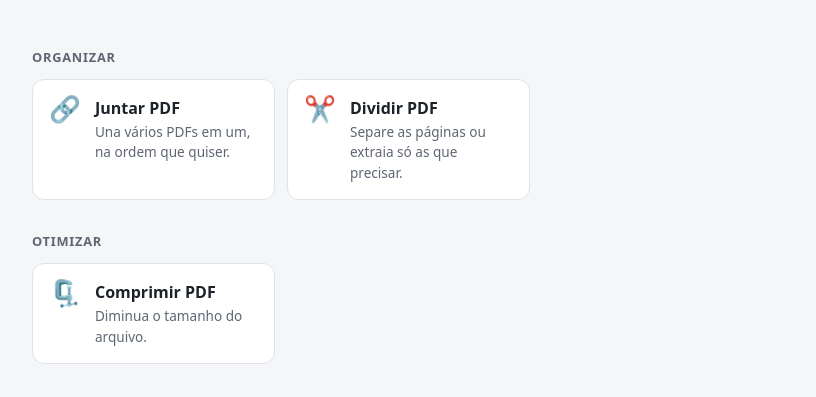
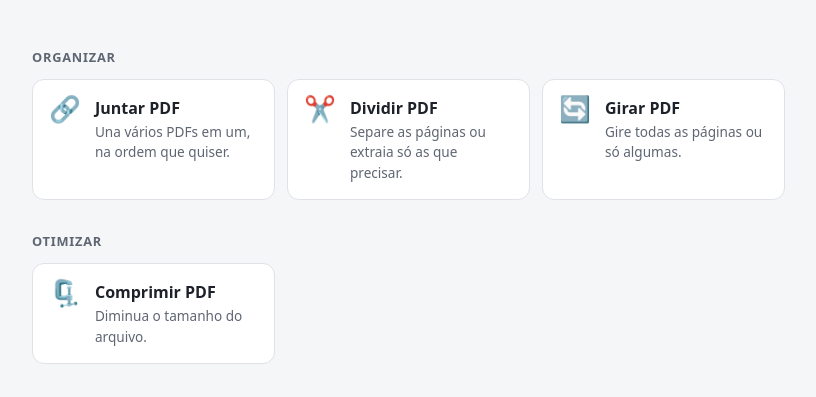
Before and after one commit to GianBala/EuAmoPDF, a Flask app: page / in a window 1280 px wide. Shown: the part 146-543 px from the top of the page, without its empty margins (104-920 px from the left). Run offline with Flask 3, Linux system fonts and the light colour scheme.

Commit message:
feat: adiciona girar PDF
Gira 90° para qualquer lado ou 180°, em todas as páginas ou só nas
indicadas (no mesmo formato "1-3, 5" do dividir). O giro soma com a
rotação que a página já tinha.

```diff
--- a/app.py
+++ b/app.py
@@ -289,6 +289,18 @@ def pdf_to_ppt(files, form, tmp):
     return buf.getvalue(), f"{base}.pptx"
 
 
+def rotate_pdf(files, form, tmp):
+    path, base = files[0]
+    doc = open_pdf(path)
+    angle = {'90': 90, '180': 180, '270': 270}.get(form.get('angle'))
+    if angle is None:
+        raise UserError("Escolha para que lado girar.")
+    spec = form.get('pages', '').strip()
+    for i in set(parse_pages(spec, doc.page_count)) if spec else range(doc.page_count):
+        doc[i].set_rotation((doc[i].rotation + angle) % 360)
+    return pdf_bytes(doc), f"{base}_girado.pdf"
+
+
 def format_size(size):
     return f"{size / 1024:.0f} KB" if size < 1024 * 1024 else f"{size / 1024 / 1024:.1f} MB".replace('.', ',')
 
@@ -318,6 +330,7 @@ ACTIONS = {
     "merge-pdf": (merge_pdf, PDF, True),
     "compress-pdf": (compress_pdf, PDF, False),
     "split-pdf": (split_pdf, PDF, False),
+    "rotate-pdf": (rotate_pdf, PDF, False),
     "word-to-pdf": (office_action("Word.Application"), WORD, False),
     "excel-to-pdf": (office_action("Excel.Application"), EXCEL, False),
     "ppt-to-pdf": (office_action("PowerPoint.Application"), POWERPOINT, False),
--- a/templates/index.html
+++ b/templates/index.html
@@ -29,6 +29,8 @@
             {{ tool('merge-pdf', '🔗', 'Juntar PDF', 'Una vários PDFs em um, na ordem que quiser.') }}
             {{ tool('split-pdf', '✂️', 'Dividir PDF', 'Separe as páginas ou extraia só as que precisar.', 'pages',
                     'Deixe as páginas em branco para gerar um PDF por página.') }}
+            {{ tool('rotate-pdf', '🔄', 'Girar PDF', 'Gire todas as páginas ou só algumas.', 'angle pages',
+                    'Deixe as páginas em branco para girar todas.') }}
         </div>
     </section>
 
@@ -84,6 +86,14 @@
             <label for="pages">Páginas</label>
             <input type="text" name="pages" id="pages" placeholder="Ex.: 1-3, 5, 8" autocomplete="off">
         </div>
+        <div class="field" data-field="angle" hidden>
+            <label for="angle">Girar</label>
+            <select name="angle" id="angle">
+                <option value="90" selected>90° para a direita ↻</option>
+                <option value="270">90° para a esquerda ↺</option>
+                <option value="180">180° (de cabeça para baixo)</option>
+            </select>
+        </div>
         <div class="field" data-field="dpi" hidden>
             <label for="dpi">Qualidade das imagens</label>
             <select name="dpi" id="dpi">
```
Also changed, not shown: tests/test_app.py (+19 -0 lines).
